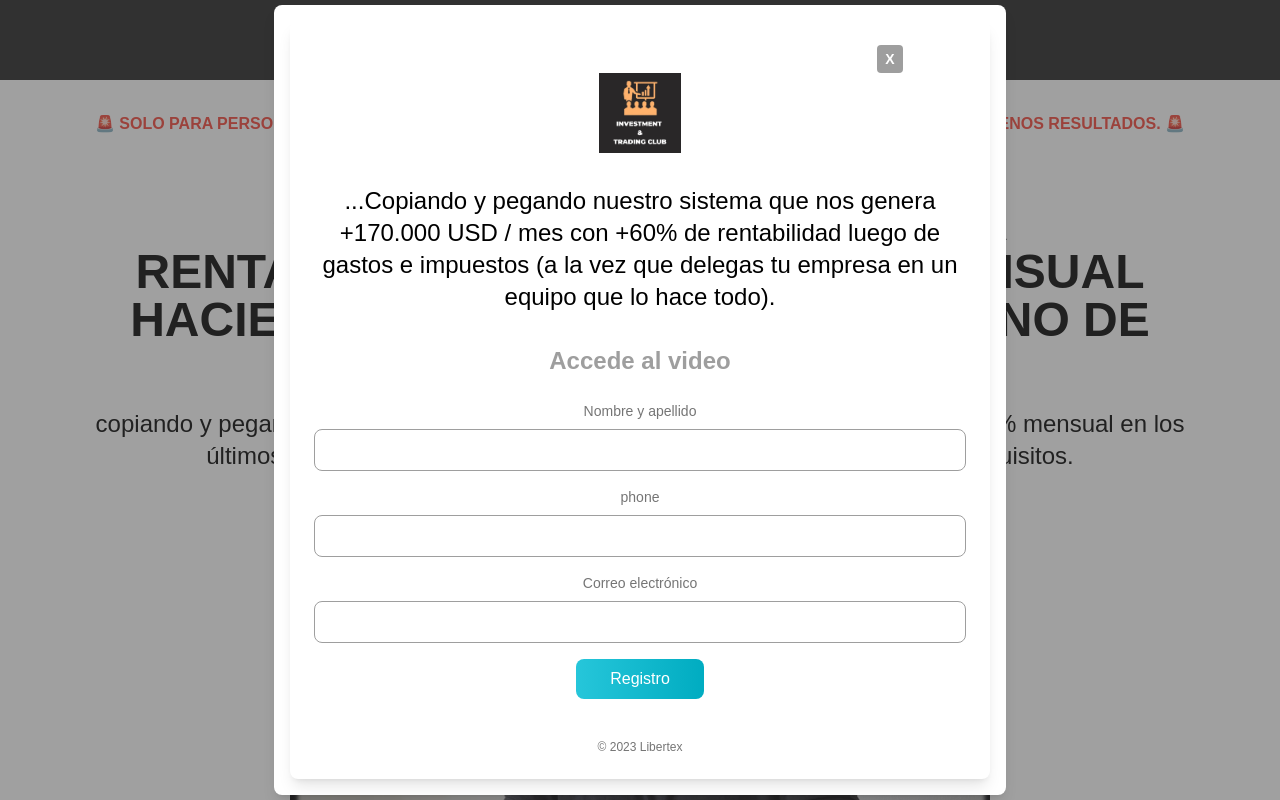
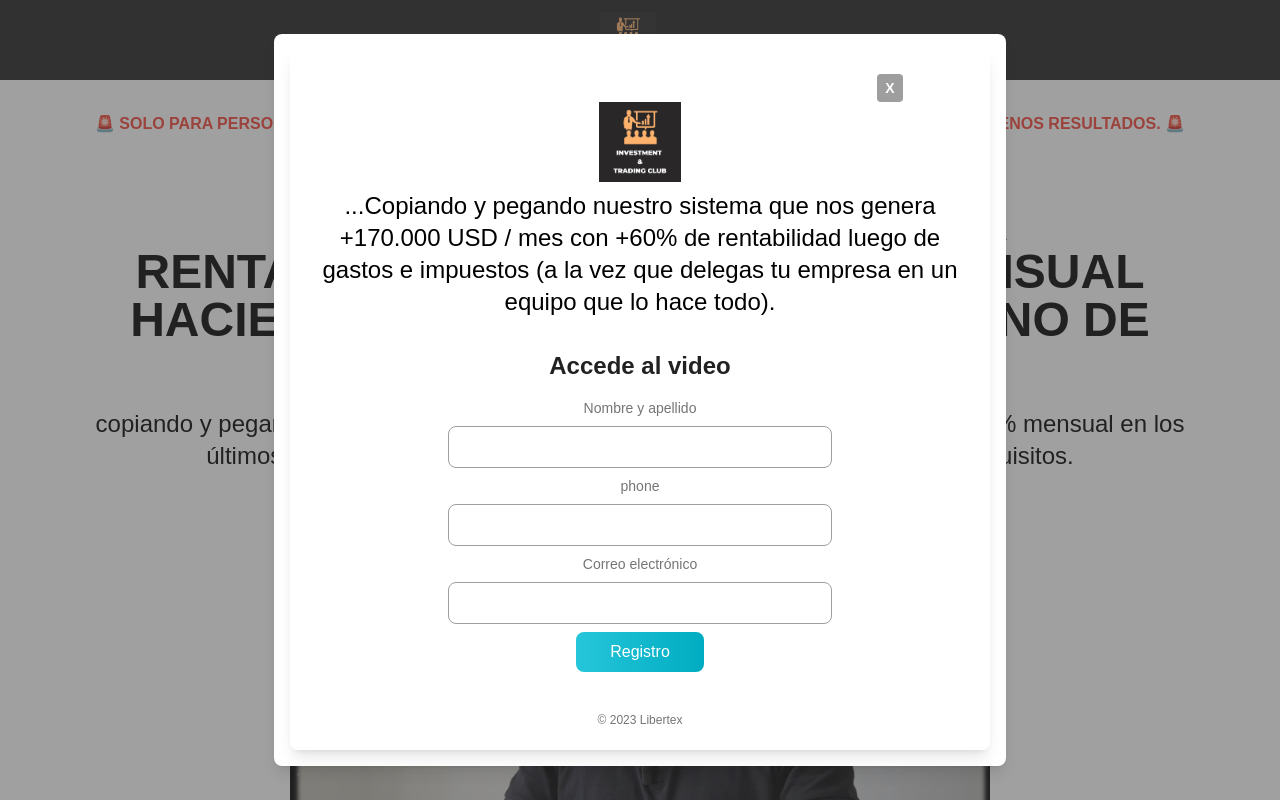
Before and after one commit to nicoalonsoo/libertexpage, a React (Create React App) app in the folder client/: page / in a window 1280 px wide. Both pictures are taken after a click on the picture 640 px from the left and 668 px from the top of the page. Shown: the top 800 px of the page. Built offline with nearby package versions, Linux system fonts and the light colour scheme.

Commit message:
registro estilos

```diff
--- a/client/src/componentes/Registro/Registro.jsx
+++ b/client/src/componentes/Registro/Registro.jsx
@@ -80,7 +80,7 @@ const Registro = ({ actualizarEstado }) => {
   };
   return (
     <div className="max-w-[1100px] flex items-center justify-center">
-      <div className="max-w-[700px] p-6 bg-white rounded-lg shadow-lg">
+      <div className="max-w-[700px] p-6 bg-white rounded-lg shadow-lg overflow-auto max-h-[700px]">
         <button
           className="bg-gray-500 hover:bg-gray-700 transition duration-300 ease-in-out text-white font-semibold text-sm py-1 px-2 rounded"
           onClick={() => handleClick(false)}
@@ -88,20 +88,20 @@ const Registro = ({ actualizarEstado }) => {
         >
           X
         </button>
-        <div className="flex justify-center mb-8">
+        <div className="flex justify-center mb-2">
           <img src={logo} alt="Logo" className="w-30 h-20" />
         </div>
-        <h3 className="text-2xl mb-4">
+        <h3 className="text-2xl mb-2">
           ...Copiando y pegando nuestro sistema que nos genera +170.000 USD /
           mes con +60% de rentabilidad luego de gastos e impuestos (a la vez que
           delegas tu empresa en un equipo que lo hace todo).
         </h3>
 
-        <h1 className="text-2xl font-semibold text-center text-gray-500 mt-8 mb-6">
+        <h1 className="text-2xl font-semibold text-center text-gray-900 mt-8 mb-4">
           Accede al video
         </h1>
-        <form>
-          <div className="mb-4">
+        <form className="max-w-sm mx-auto">
+          <div className="mb-2">
             <label htmlFor="name" className="block mb-2 text-sm text-gray-600">
               Nombre y apellido
             </label>
@@ -114,9 +114,9 @@ const Registro = ({ actualizarEstado }) => {
               className="w-full px-4 py-2 border rounded-lg focus:outline-none focus:ring-2 focus:ring-cyan-500"
               required
             />
-            {formSubmitted && errors.name && <span>{errors.name}</span>}
+            {formSubmitted && errors.name && <span className="text-red-500">{errors.name}</span>}
           </div>
-          <div className="mb-4">
+          <div className="mb-2">
             <label htmlFor="phone" className="block mb-2 text-sm text-gray-600">
               phone
             </label>
@@ -129,9 +129,9 @@ const Registro = ({ actualizarEstado }) => {
               className="w-full px-4 py-2 border rounded-lg focus:outline-none focus:ring-2 focus:ring-cyan-500"
               required
             />
-            {formSubmitted && errors.phone && <span>{errors.phone}</span>}
+            {formSubmitted && errors.phone && <span className="text-red-500">{errors.phone}</span>}
           </div>
-          <div className="mb-4">
+          <div className="mb-2">
             <label htmlFor="email" className="block mb-2 text-sm text-gray-600">
               Correo electrónico
             </label>
@@ -144,7 +144,7 @@ const Registro = ({ actualizarEstado }) => {
               className="w-full px-4 py-2 border rounded-lg focus:outline-none focus:ring-2 focus:ring-cyan-500"
               required
             />
-            {formSubmitted && errors.email && <span>{errors.email}</span>}
+            {formSubmitted && errors.email && <span className="text-red-500">{errors.email}</span>}
           </div>
           <div className="flex items-center justify-center ">
             {isLoading ? (
```
